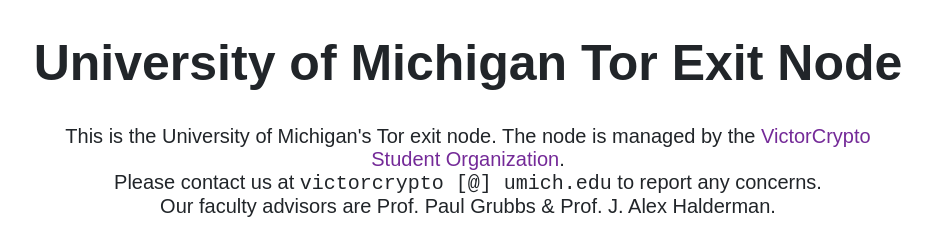
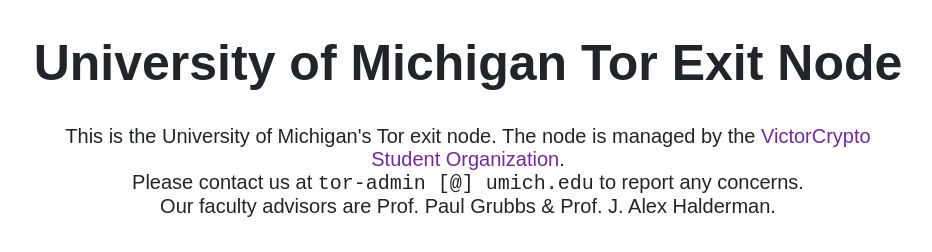
Before and after one commit to VictorCryptoUM/tor, a plain HTML site: page http/index.html in a window 1280 px wide. Shown: the top 252 px of the page, without its empty margins (172-1104 px from the left). Drawn offline with Linux system fonts and the light colour scheme.

Commit message:
Update email address

```diff
--- a/http/index.html
+++ b/http/index.html
@@ -97,7 +97,7 @@
             This is the University of Michigan's Tor exit node. The node is managed by the
             <a target="_blank" href="https://victorcrypto.org/">VictorCrypto Student Organization</a>.
             <br>
-            Please contact us at <span style="font-family: monospace">victorcrypto [@] umich.edu</span> to report any
+            Please contact us at <span style="font-family: monospace">tor-admin [@] umich.edu</span> to report any
             concerns.
             <br>
             Our faculty advisors are Prof. Paul Grubbs & Prof. J. Alex Halderman.
```
